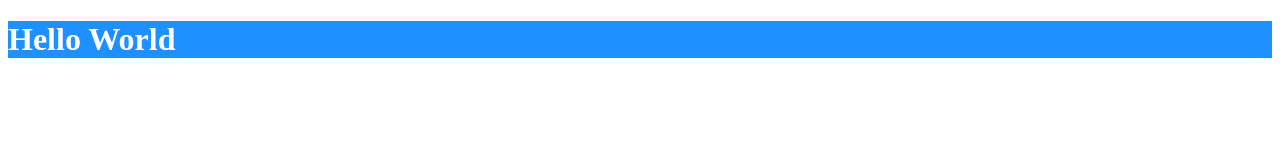
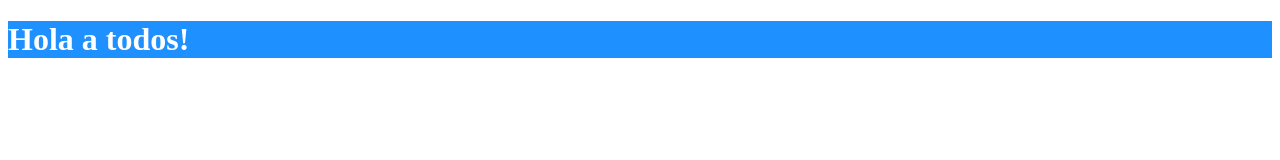
Before and after one commit to Bmomo76/notreProjet, a plain HTML site: page index.html in a window 1280 px wide. Drawn offline with Linux system fonts and the light colour scheme.

Commit message:
modification des en-têtes 2

```diff
--- a/index.html
+++ b/index.html
@@ -4,7 +4,7 @@
         <!-- head definitions go here -->
     </head>
     <body>
-<h1 style="background-color:DodgerBlue;color:white;">Hello World</h1>
+<h1 style="background-color:DodgerBlue;color:white;">Hola a todos!</h1>
         <!-- the content goes here -->
     </body>
 </html>
```
Also changed, not shown: planning.txt.
